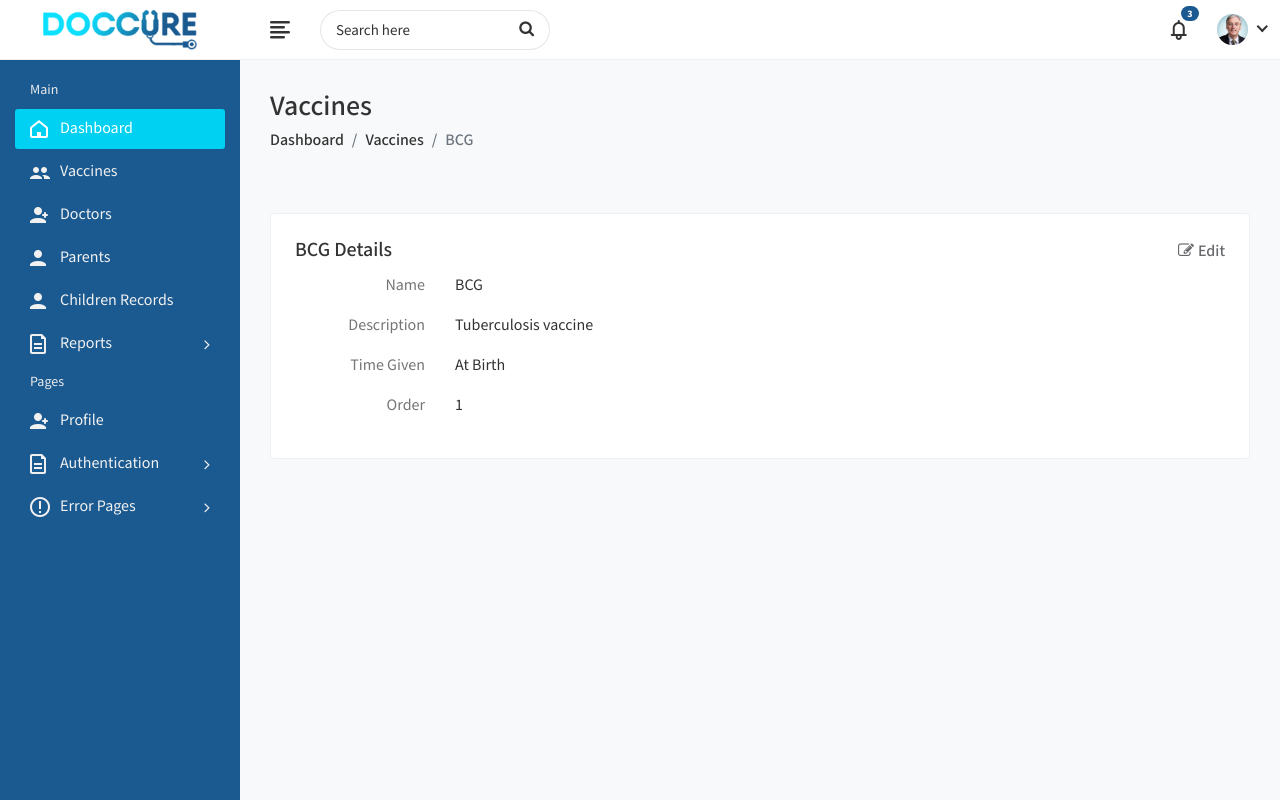
After one commit to itsregalo/child-immunization-tracking-system, a Django app: page /admin/vaccines/1/ in a window 1280 px wide. The commit adds this page. Run offline with Django 4.2, Linux system fonts and the light colour scheme; data comes from the database, SQL or seed files in the repository; parts of the project's set-up code (start-up, migrations or seed data) failed here and were passed over; some libraries are stand-ins or nearby versions.

Commit message:
vaccines

```diff
--- a/core/models.py
+++ b/core/models.py
@@ -106,6 +106,9 @@ class Vaccines(models.Model):
         verbose_name_plural = 'Vaccines'
         db_table = 'vaccines'
 
+    def get_absolute_url(self):
+        return reverse('core:vaccine-detail', kwargs={'pk': self.pk})
+
 
 class ChildImmunization(models.Model):
     child = models.ForeignKey(Child, on_delete=models.CASCADE)
--- a/customadmin/views.py
+++ b/customadmin/views.py
@@ -101,11 +101,19 @@ def VaccinesList(request, *args, **kwargs):
 
 def VaccinesDetail(request, pk):
     vaccine = Vaccines.objects.get(pk=pk)
+    form = VaccineForm(instance=vaccine)
+
+    if request.method == 'POST':
+        form = VaccineForm(request.POST, instance=vaccine)
+        if form.is_valid():
+            form.save()
+            return HttpResponseRedirect(reverse('custom-admin:vaccines-detail', kwargs={'pk':pk}))
 
     context = {
-        'vaccine':vaccine
+        'vaccine':vaccine,
+        'form':form
     }
-    return render(request, 'admin-dash/vaccines-detail.html', context)
+    return render(request, 'admin-dash/vaccine_detail.html', context)
 
 def VaccinesDelete(request, pk):
     vaccine = Vaccines.objects.get(pk=pk)
--- /dev/null
+++ b/frontend/templates/admin-dash/vaccine_detail.html
@@ -0,0 +1,166 @@
+{% extends 'admin-dash/base.html' %}
+{% load static %}
+{% block title %}{{ vaccine.name }}{% endblock title %}
+
+{% block body %}
+
+			<!-- Page Wrapper -->
+            <div class="page-wrapper">
+                <div class="content container-fluid">
+
+					<!-- Page Header -->
+					<div class="page-header">
+						<div class="row">
+							<div class="col">
+								<h3 class="page-title">Vaccines</h3>
+								<ul class="breadcrumb">
+									<li class="breadcrumb-item"><a href="index.html">Dashboard</a></li>
+                                    <li class="breadcrumb-item"><a href="{% url 'custom-admin:vaccines' %}">Vaccines</a></li>
+									<li class="breadcrumb-item active">{{vaccine.name}}</li>
+								</ul>
+							</div>
+						</div>
+					</div>
+					<!-- /Page Header -->
+
+					<div class="row">
+						<div class="col-md-12">
+
+							<div class="tab-content profile-tab-cont">
+
+								<!-- Personal Details Tab -->
+								<div class="tab-pane fade show active" id="per_details_tab">
+
+									<!-- Personal Details -->
+									<div class="row">
+										<div class="col-lg-12">
+											<div class="card">
+												<div class="card-body">
+													<h5 class="card-title d-flex justify-content-between">
+														<span>{{vaccine.name}} Details</span>
+														<a class="edit-link" data-toggle="modal" href="#edit_vaccine_details"><i class="fa fa-edit mr-1"></i>Edit</a>
+													</h5>
+													<div class="row">
+														<p class="col-sm-2 text-muted text-sm-right mb-0 mb-sm-3">Name</p>
+														<p class="col-sm-10">{{ vaccine.name }}</p>
+													</div>
+													<div class="row">
+														<p class="col-sm-2 text-muted text-sm-right mb-0 mb-sm-3">Description</p>
+														<p class="col-sm-10">{{ vaccine.description }}</p>
+													</div>
+													<div class="row">
+														<p class="col-sm-2 text-muted text-sm-right mb-0 mb-sm-3">Time Given</p>
+														<p class="col-sm-10">{{ vaccine.time_given }}</p>
+													</div>
+													<div class="row">
+														<p class="col-sm-2 text-muted text-sm-right mb-0 mb-sm-3">Order</p>
+														<p class="col-sm-10">{{ vaccine.order }}</p>
+													</div>
+
+												</div>
+											</div>
+
+											<!-- Edit Details Modal -->
+											<div class="modal fade" id="edit_vaccine_details" aria-hidden="true" role="dialog">
+												<div class="modal-dialog modal-dialog-centered" role="document" >
+													<div class="modal-content">
+														<div class="modal-header">
+															<h5 class="modal-title">Vaccine Details</h5>
+															<button type="button" class="close" data-dismiss="modal" aria-label="Close">
+																<span aria-hidden="true">&times;</span>
+															</button>
+														</div>
+														<div class="modal-body">
+															<form action="{% url 'custom-admin:vaccines-detail' vaccine.pk %}" method='POST'>{% csrf_token %}
+																<div class="row form-row">
+																	<div class="col-12 col-sm-6">
+																		<div class="form-group">
+																			<label>Name</label>
+																			{{ form.name }}
+                                                                            <small><span class="text-danger">{{ form.name.errors }}</span></small>
+																		</div>
+																	</div>
+																	<div class="col-12 col-sm-6">
+																		<div class="form-group">
+																			<label>Time Given</label>
+																			{{ form.time_given }}
+                                                                            <small><span class="text-danger">{{ form.time_given.errors }}</span></small>
+																		</div>
+																	</div>
+																	<div class="col-12">
+																		<div class="form-group">
+																			<label>Description</label>
+																			{{ form.description }}
+                                                                            <small><span class="text-danger">{{ form.description.errors }}</span></small>
+																		</div>
+																	</div>
+																	<div class="col-12 col-sm-6">
+																		<div class="form-group">
+																			<label>Order</label>
+																			{{ form.order }}
+                                                                            <small><span class="text-danger">{{ form.order.errors }}</span></small>
+																		</div>
+																	</div>
+
+																</div>
+																<button type="submit" class="btn btn-primary btn-block">Save Changes</button>
+															</form>
+														</div>
+													</div>
+												</div>
+											</div>
+											<!-- /Edit Details Modal -->
+
+										</div>
+
+
+									</div>
+									<!-- /Personal Details -->
+
+								</div>
+								<!-- /Personal Details Tab -->
+
+								<!-- Change Password Tab -->
+								<div id="password_tab" class="tab-pane fade">
+
+									<div class="card">
+										<div class="card-body">
+											<h5 class="card-title">Change Password</h5>
+											<div class="row">
+												<div class="col-md-10 col-lg-6">
+													<form>
+														<div class="form-group">
+															<label>Old Password</label>
+															<input type="password" class="form-control">
+														</div>
+														<div class="form-group">
+															<label>New Password</label>
+															<input type="password" class="form-control">
+														</div>
+														<div class="form-group">
+															<label>Confirm Password</label>
+															<input type="password" class="form-control">
+														</div>
+														<button class="btn btn-primary" type="submit">Save Changes</button>
+													</form>
+												</div>
+											</div>
+										</div>
+									</div>
+								</div>
+								<!-- /Change Password Tab -->
+
+							</div>
+						</div>
+					</div>
+
+				</div>
+			</div>
+			<!-- /Page Wrapper -->
+
+        </div>
+		<!-- /Main Wrapper -->
+
+
+
+{% endblock body %}
```
Also changed, not shown: frontend/templates/admin-dash/vaccines.html (+2 -40 lines).
